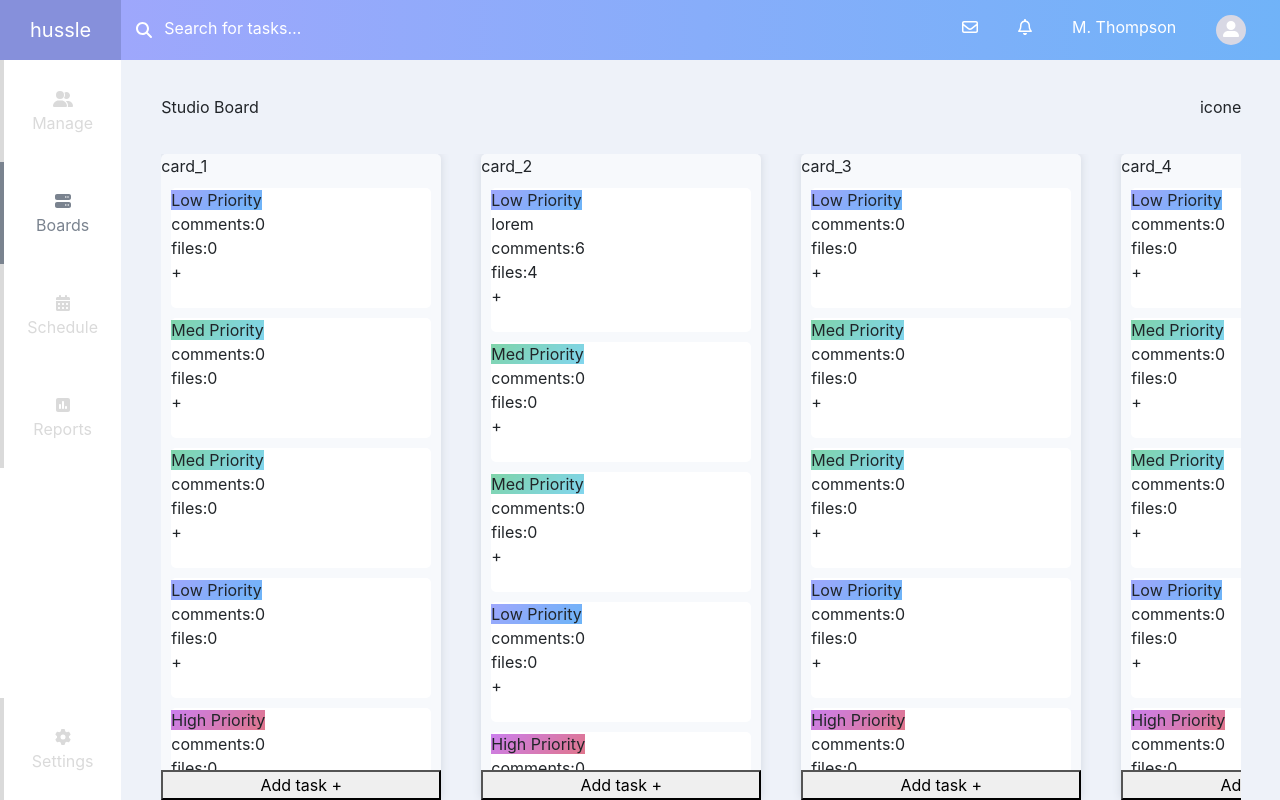
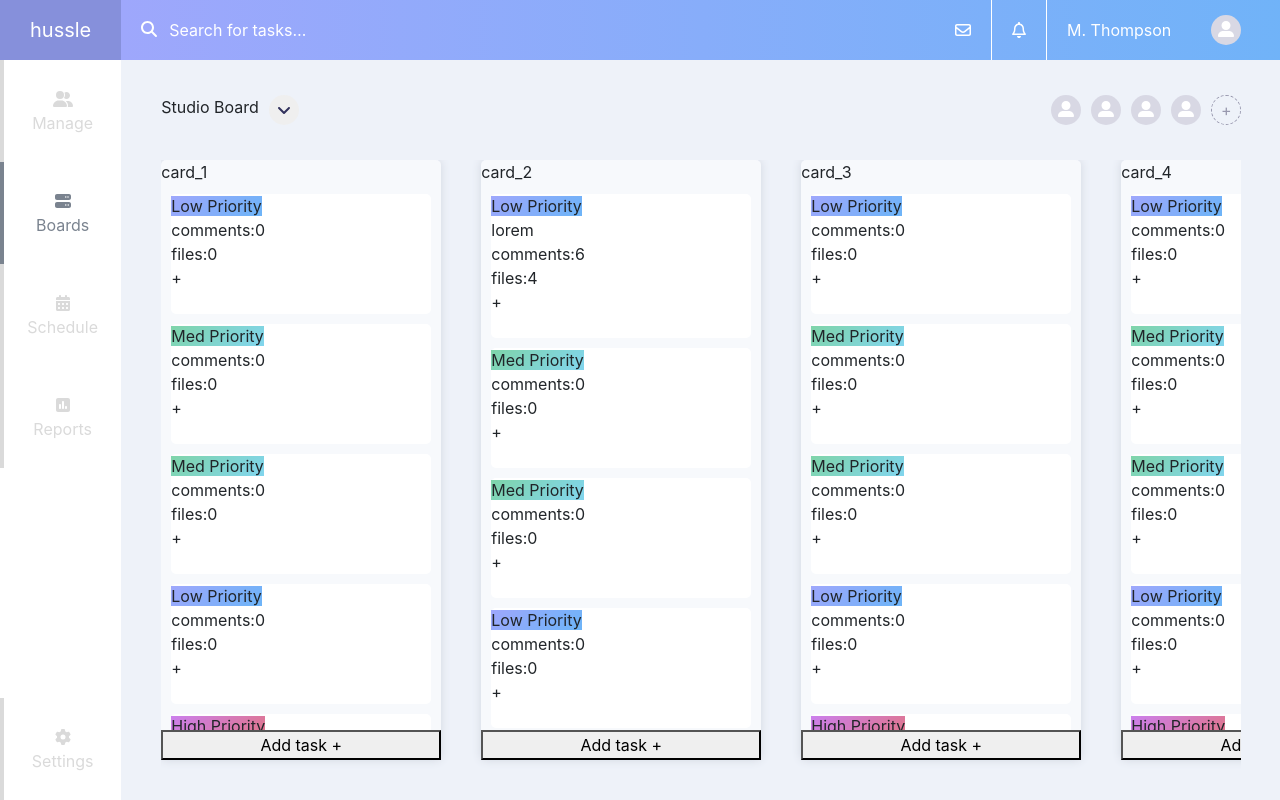
Before and after one commit to skorovDev/test_admin_page_vue2, a Vue app: page / in a window 1280 px wide. Built offline with nearby package versions, Linux system fonts and the light colour scheme.

Commit message:
header bottom

```diff
--- a/src/App.vue
+++ b/src/App.vue
@@ -7,8 +7,34 @@
 
       <div class="d-flex flex-column right-content">
         <div class="right-content-header d-flex justify-content-between">
-          <div>Studio Board</div>
-          <div>icone</div>
+          <div class="d-flex">
+            <div>
+              Studio Board
+            </div>
+            <div class="btn-arrow">
+              <button>
+                <font-awesome-icon icon="angle-down" />
+              </button>
+            </div>
+
+          </div>
+          <div class="d-flex">
+            <div class="user">
+              <font-awesome-icon icon="user-large" />
+            </div>
+            <div class="user">
+              <font-awesome-icon icon="user-large" />
+            </div>
+            <div class="user">
+              <font-awesome-icon icon="user-large" />
+            </div>
+            <div class="user">
+              <font-awesome-icon icon="user-large" />
+            </div>
+            <div class="plus">
+              +
+            </div>
+          </div>
         </div>
         <div class=" content d-flex">
           <board v-for="(board,index) in boards" :key="index" :title="board.title" :cards="board.cards" />
@@ -42,6 +68,57 @@ export default {
   max-height: 100%;
 }
 
+.plus {
+  color:#9898AE;;
+  display: flex;
+  line-height: 16px;
+  font-size:16px ;
+  align-items: center;
+  justify-content: center;
+  border: 1px dashed #9898AE;
+  border-radius: 50%;
+  height: 30px;
+  width: 30px;
+
+  &:hover {
+    cursor: pointer;
+  }
+}
+
+.user {
+  margin-right: 10px;
+
+  color: #FFFFFF;
+  text-align: center;
+  padding-top: 2px;
+  height: 30px;
+  width: 30px;
+  border-radius: 50%;
+  background: #D8D8E4;
+
+  &:hover {
+    cursor: pointer;
+  }
+}
+
+.btn-arrow {
+  margin-left: 10px;
+}
+
+.btn-arrow button {
+  display: flex;
+  align-items: center;
+  justify-content: center;
+  border-radius: 50%;
+  width: 30px;
+  height: 30px;
+  color: #32325D;
+  border: none;
+  padding: 5px;
+  text-align: center;
+  text-decoration: none;
+}
+
 .right-content-header {
   padding: 35px 0;
 }
@@ -50,6 +127,7 @@ export default {
   column-gap: 40px;
   flex: 1 1 100%;
   overflow-x: auto;
+  padding-bottom: 40px;
 }
 
 .right {
--- a/src/awesome-font.js
+++ b/src/awesome-font.js
@@ -8,12 +8,13 @@ import {
   faCalendarDays,
   faSquarePollVertical,
   faGear,
-  faMagnifyingGlass,faUserLarge
+  faMagnifyingGlass, faUserLarge,
+  faAngleDown
 
 
 } from "@fortawesome/free-solid-svg-icons";
-import { faBell,faEnvelope } from "@fortawesome/free-regular-svg-icons";
+import { faBell, faEnvelope } from "@fortawesome/free-regular-svg-icons";
 
 
-library.add(faUserGroup, faServer, faCalendarDays, faSquarePollVertical, faGear, faMagnifyingGlass, faEnvelope,faBell,faUserLarge );
+library.add(faUserGroup, faServer, faCalendarDays, faSquarePollVertical, faGear, faMagnifyingGlass, faEnvelope, faBell, faUserLarge, faAngleDown);
 Vue.component("font-awesome-icon", FontAwesomeIcon);
--- a/src/components/VHeader.vue
+++ b/src/components/VHeader.vue
@@ -14,10 +14,10 @@
       <div class="header-item-envelope">
         <font-awesome-icon :icon="['far','envelope']" />
       </div>
-      <div class="header-item-bell">
+      <div class="header-item-bell border-left-header">
         <font-awesome-icon :icon="['far','bell']" />
       </div>
-      <div class="header-item-name"> M. Thompson</div>
+      <div class="header-item-name border-left-header"> M. Thompson</div>
       <div class="header-item-user">
         <font-awesome-icon icon="user-large" />
       </div>
@@ -33,25 +33,35 @@ export default {
 </script>
 
 <style scoped lang="scss">
+
+.border-left-header {
+  border-left: 1px solid #ffffff;
+  padding: 20px;
+}
+
 .right-site-header {
   color: #FFFFFF;
-  padding: 15px;
   min-height: 60px;
   max-height: 60px;
   background: linear-gradient(90deg, #9ea7fc 0%, #65b6f7 124.87%);
 
   .header-search {
     display: flex;
+    align-self: center;
+    max-height: 100%;
 
     &-icon {
-      display: flex;
-      align-self: center;
-      margin-right: 10px;
+      margin: 0 10px 0 20px;
     }
 
     &-input {
+
+
+      display: flex;
+      align-items: center;
       position: relative;
       color: #FFFFFF;
+
 
       .header-search-input-border {
         position: absolute;
@@ -86,31 +96,30 @@ export default {
 
   .header-item {
     display: flex;
+    align-items: center;
 
     &-envelope {
       margin: 0 20px;
     }
 
-    &-bell {
-      margin: 0 20px;
+    //&-bell {
+    //
+    //}
 
-    }
-
-    &-name {
-      margin: 0 20px;
-
-    }
+    //&-name {
+    //
+    //}
 
     &-user {
       text-align: center;
       padding-top: 2px;
-      margin: 0 20px;
+      margin: 0 40px 0 20px;
       height: 30px;
       width: 30px;
-      border-radius: 50px;
+      border-radius: 50%;
       background: #D8D8E4;
 
-      :hover {
+      &:hover {
         cursor: pointer;
       }
     }
```
